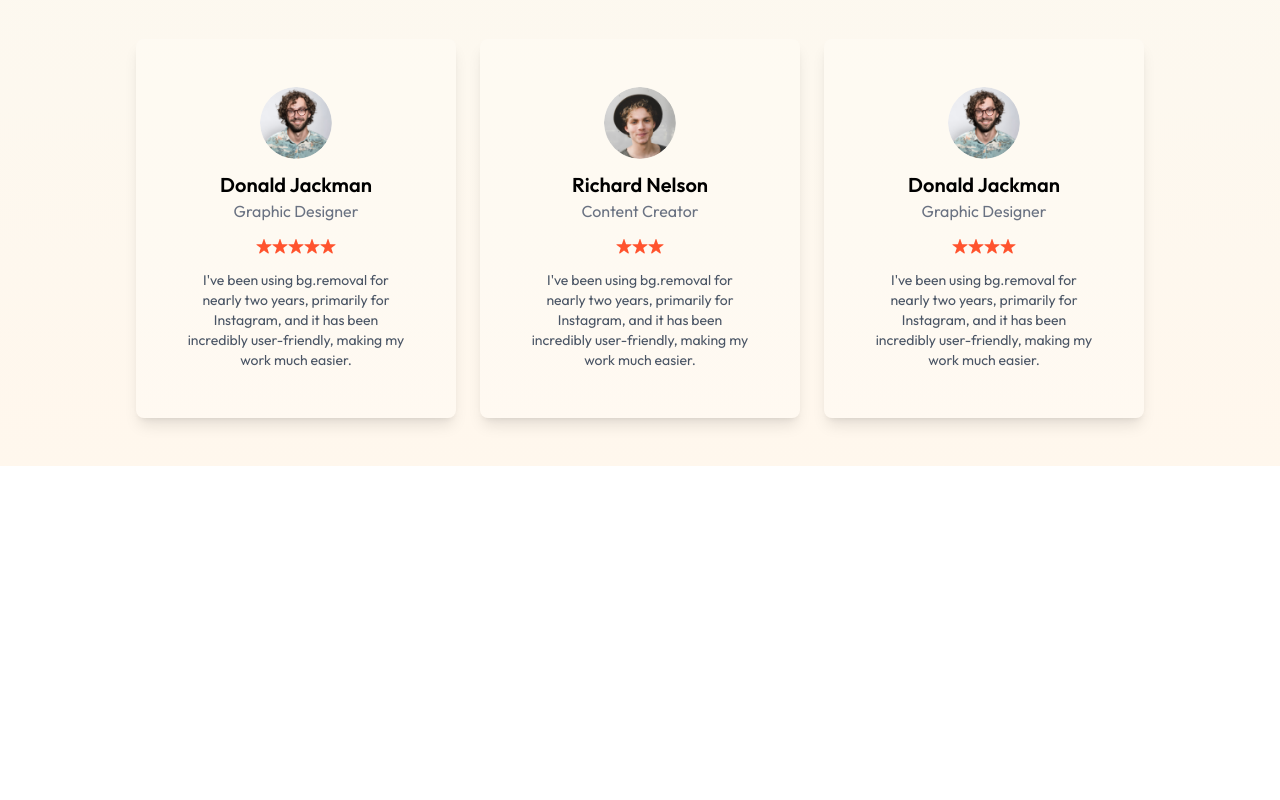
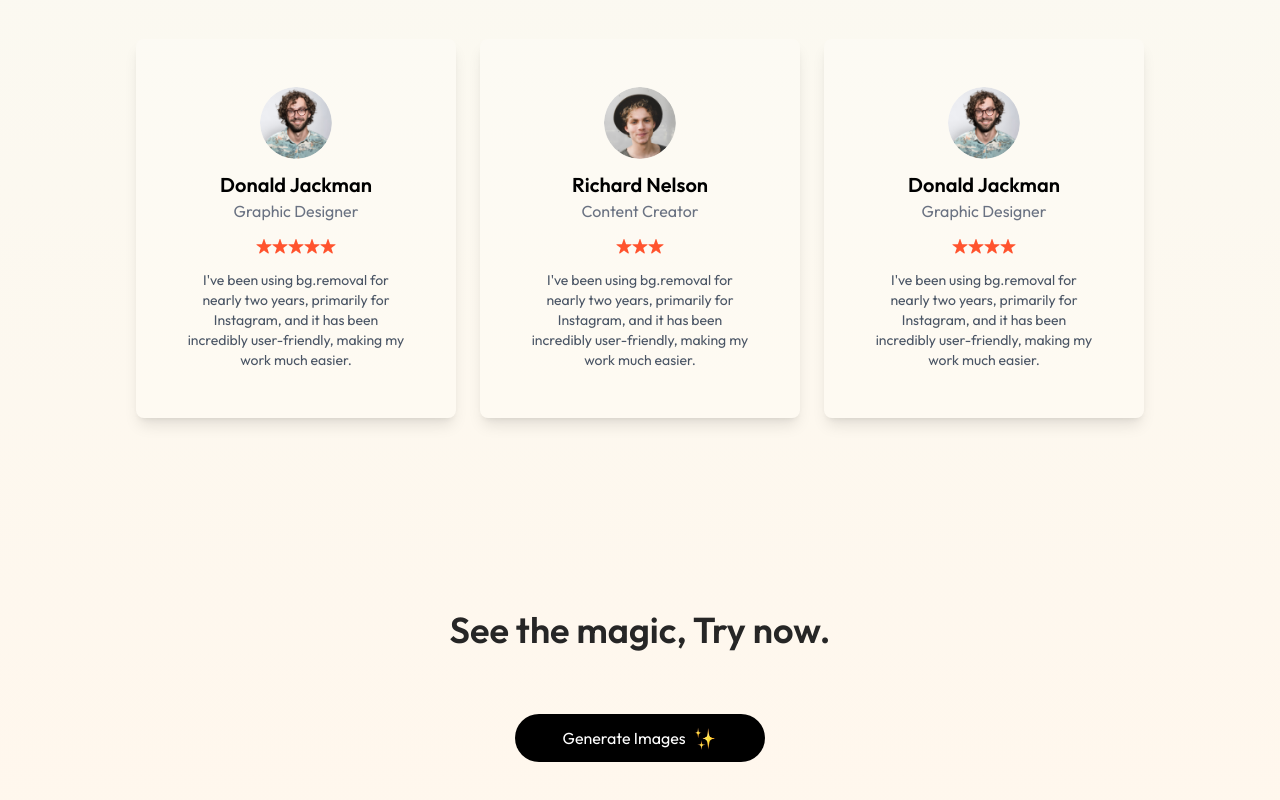
Before and after one commit to muthukumar24/Imagify-Frontend, a React (Vite) app: page / in a window 1280 px wide. Shown: the part 2047-2847 px from the top of the page. Before the commit the page ends 2593 px from the top, so only its background shows below. Built offline with nearby package versions, Linux system fonts and the light colour scheme.

Commit message:
UI development in Progress

```diff
--- /dev/null
+++ b/src/components/Footer.jsx
@@ -0,0 +1,9 @@
+import React from 'react'
+
+const Footer = () => {
+  return (
+    <div>Footer</div>
+  )
+}
+
+export default Footer
--- /dev/null
+++ b/src/components/GenerateButton.jsx
@@ -0,0 +1,24 @@
+import React from 'react'
+import { assets } from '../assets/assets'
+
+const GenerateButton = () => {
+  return (
+    <div className='pb-16 text-center'>
+        <h1 className='text-2xl md:text-3xl lg:text-4xl
+        mt-4 font-semibold text-neutral-800 py-6
+        md:py-16'>
+            See the magic, Try now.
+        </h1>
+
+        <button className='inline-flex items-center gap-2 px-12
+        py-3 rounded-full bg-black text-white m-auto hover:scale-105
+        transition-all duration-500 cursor-pointer'>
+            Generate Images
+            <img src={assets.star_group} alt=""
+            className='h-6' />
+        </button>
+    </div>
+  )
+}
+
+export default GenerateButton
--- a/src/pages/Home.jsx
+++ b/src/pages/Home.jsx
@@ -3,6 +3,7 @@
 import Steps from '../components/Steps'
 import Description from '../components/Description'
 import Testimonials from '../components/Testimonials'
+import GenerateButton from '../components/GenerateButton'
 
 const Home = () => {
   return (
@@ -11,6 +12,7 @@
         <Steps />
         <Description />
         <Testimonials />
+        <GenerateButton />
     </div>
   )
 }
```
